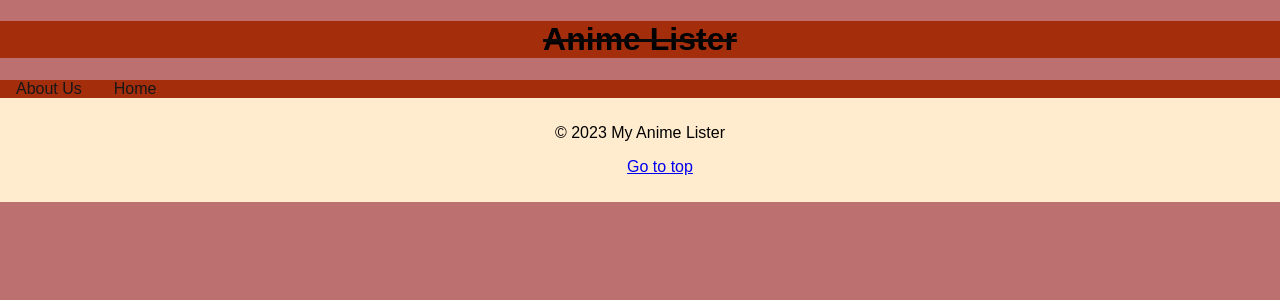
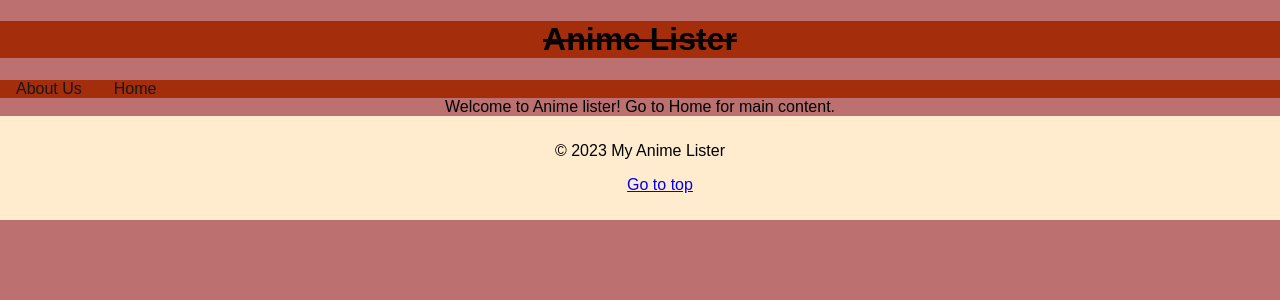
Before and after one commit to Midsnow605/flatiron-phase-2-react-project-frontend, a React (Vite) app: page / in a window 1280 px wide. Shown: the top 300 px of the page. Built offline with nearby package versions, Linux system fonts and the light colour scheme.

Commit message:
Body Component

```diff
--- a/src/App.jsx
+++ b/src/App.jsx
@@ -1,5 +1,6 @@
 import React from 'react';
 import Header from './components/Header';
+import Body from './components/Body';
 import Footer from './components/Footer';
 import About from './pages/About';
 import Home from './pages/Home';
@@ -9,6 +10,7 @@ function App() {
   return (
     <>
       <Header />
+      <Body />
       <Routes>
         <Route exact path="/Home" element={<Home />} />
         <Route path="/About" element={<About />} />
--- /dev/null
+++ b/src/components/Body.jsx
@@ -0,0 +1,9 @@
+import React from 'react'
+
+function Body() {
+  return (
+    <div>Welcome to Anime lister! Go to Home for main content.</div>
+  )
+}
+
+export default Body
```
